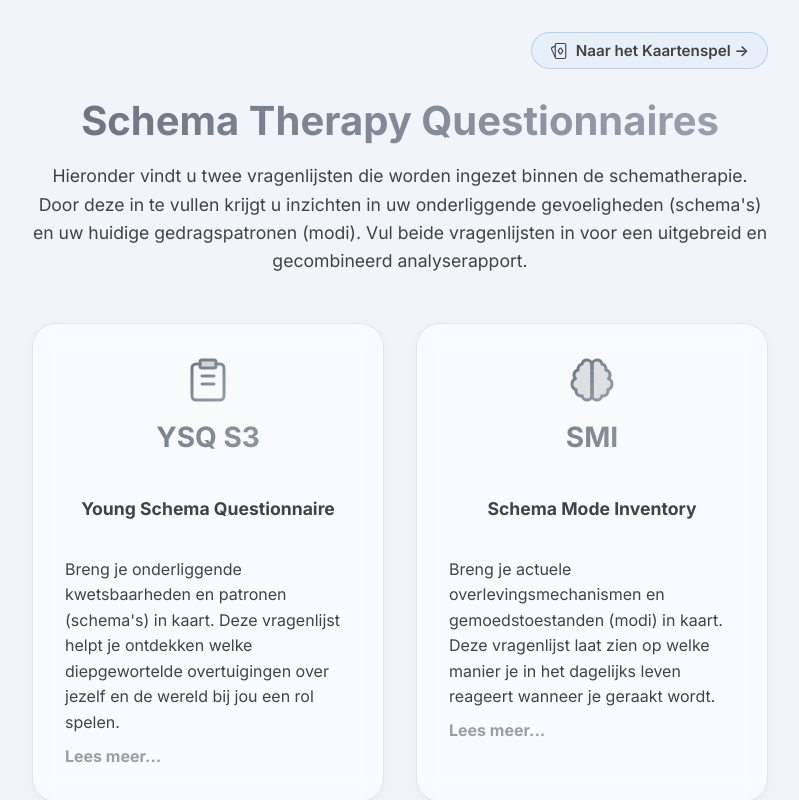
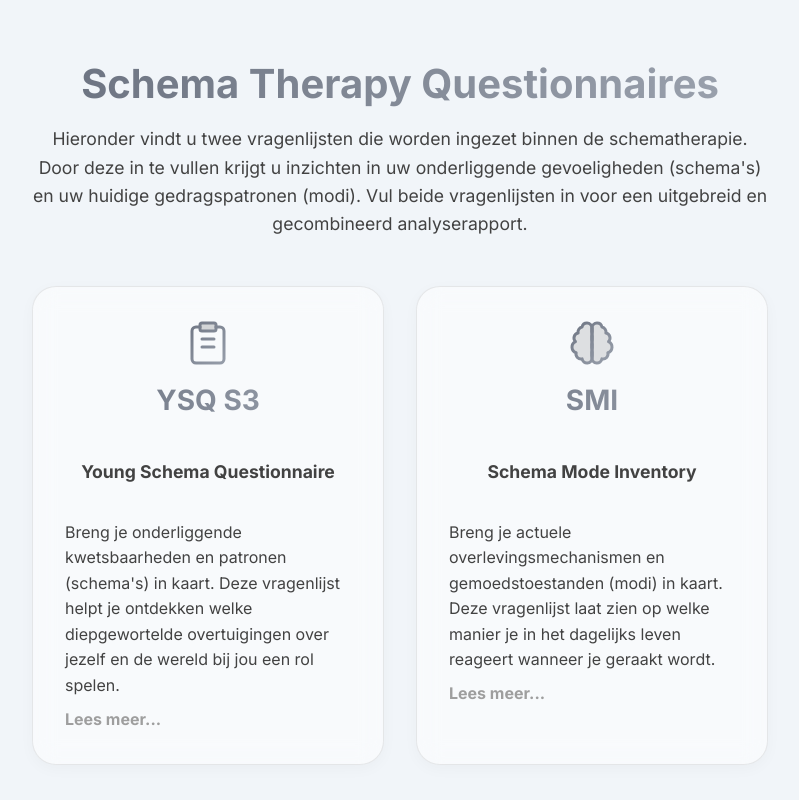
Before and after one commit to radder1972/STA, a React (Vite) app: page / in a window 1280 px wide. Shown: the top 800 px of the page, without its empty margins (240-1039 px from the left). Built offline with nearby package versions, Linux system fonts and the light colour scheme.

Commit message:
Remove top Kaartenspel button from Home.jsx and bump to 3.1.1

```diff
--- a/package.json
+++ b/package.json
@@ -1,7 +1,7 @@
 {
   "name": "schema-therapy-app",
   "private": true,
-  "version": "3.1.0",
+  "version": "3.1.1",
   "type": "module",
   "scripts": {
     "dev": "vite",
--- a/src/components/Home.jsx
+++ b/src/components/Home.jsx
@@ -143,15 +143,6 @@ export default function Home({ onStart, completedTests, onViewResults, onImport,
 
   return (
     <div className="home-container">
-      <div className="no-print" style={{ display: 'flex', justifyContent: 'flex-end', marginBottom: '1.5rem', width: '100%', maxWidth: '800px', margin: '0 auto 1.5rem auto' }}>
-        <a
-          href="spel.html"
-          className="btn btn-outline"
-          style={{ display: 'inline-flex', alignItems: 'center', gap: '8px', textDecoration: 'none', padding: '8px 18px', borderRadius: '9999px', fontSize: '0.95rem', fontWeight: '600', background: 'rgba(59, 130, 246, 0.05)', borderColor: 'rgba(59, 130, 246, 0.3)' }}
-        >
-          <PlayingCardsIcon size={18} useGradient={false} /> Naar het Kaartenspel →
-        </a>
-      </div>
       <div className="header">
         <h1>Schema Therapy Questionnaires</h1>
         <p style={{ fontSize: '1rem', lineHeight: '1.6' }}>
```
